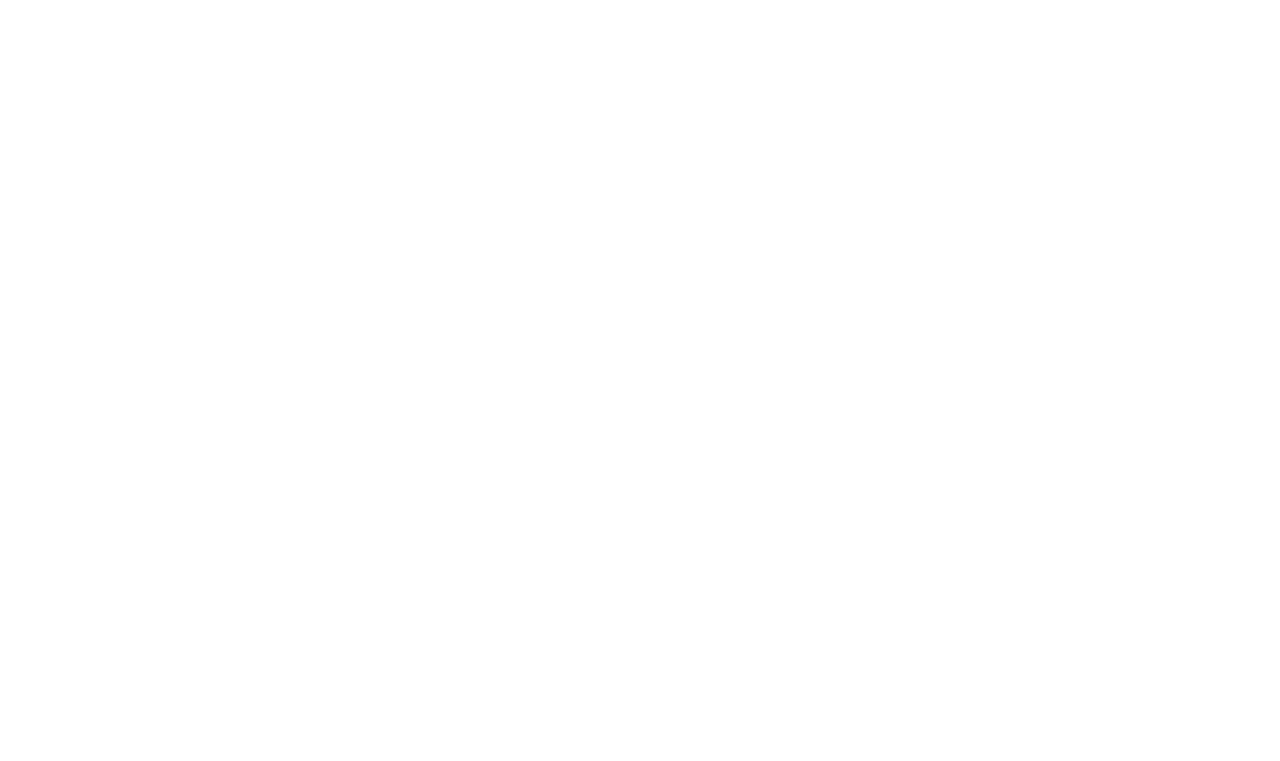
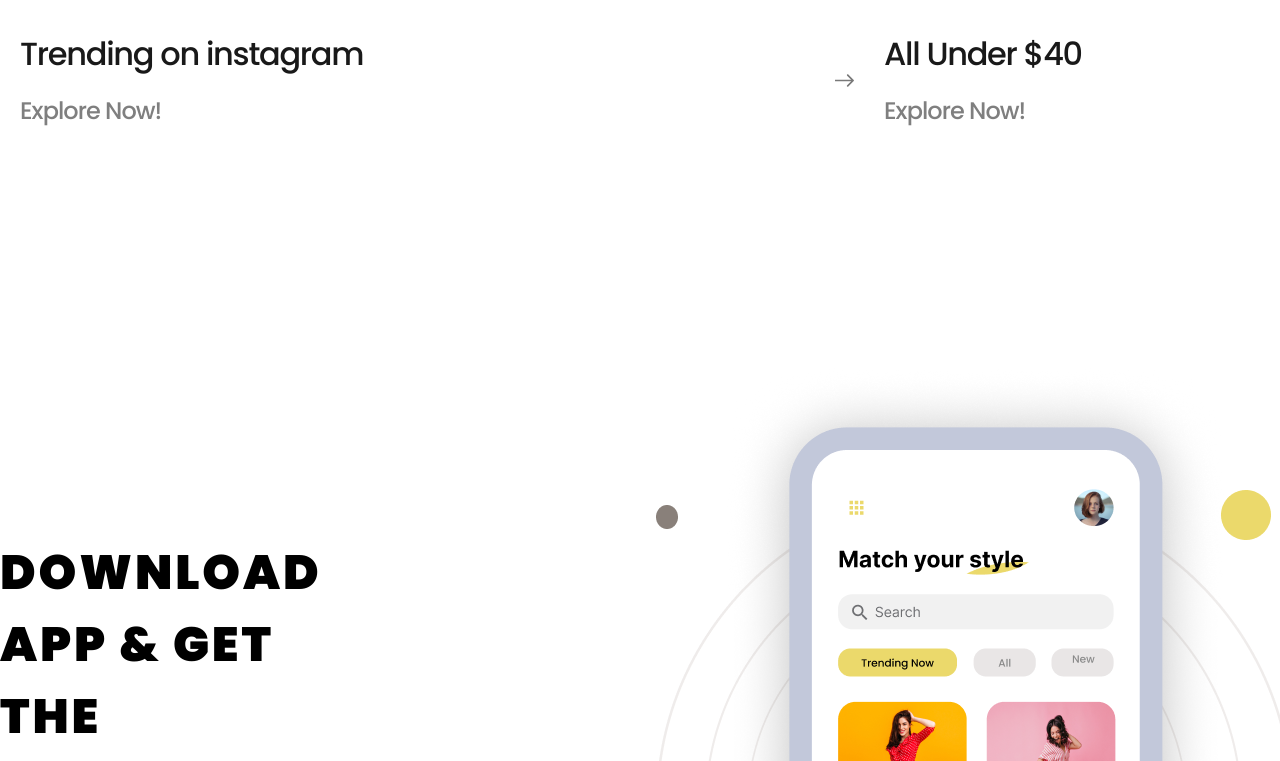
Before and after one commit to EnoTPoligloT0/Fashion, a React (Vite) app in the folder front/: page / in a window 1280 px wide. Shown: the part 4339-5100 px from the top of the page. Before the commit the page ends 3612 px from the top, so only its background shows below. Built offline with nearby package versions, Linux system fonts and the light colour scheme.

Commit message:
Added all existing components

```diff
--- a/front/src/App.jsx
+++ b/front/src/App.jsx
@@ -3,6 +3,9 @@
 import Brands from "./components/brands/Brands.jsx";
 import Arrivals from "./components/arrivals/Arrivals.jsx";
 import Sale from "./components/Sale/Sale.jsx";
+import Favorite from "./components/Favorite/Favorite.jsx";
+import MobileApp from "./components/MobileApp/MobileApp.jsx";
+import Newsletter from "./components/Newsletter/Newsletter.jsx";
 
 function App() {
     return (
@@ -12,6 +15,9 @@
             <Brands/>
             <Arrivals/>
             <Sale/>
+            <Favorite/>
+            <MobileApp/>
+            <Newsletter/>
         </>)
 }
 
```
